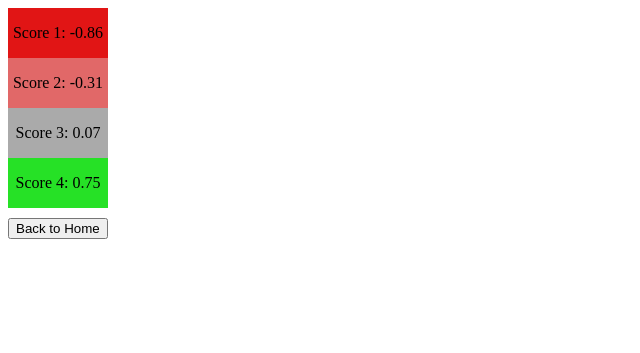
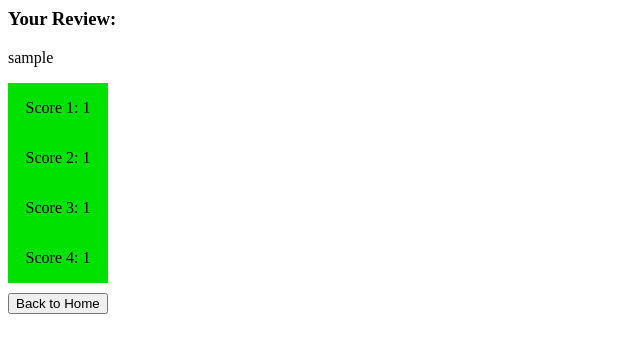
Before and after one commit to UNT-CSCE5214/project-repository-team_iowa, a Flask app: page /success/ in a window 1280 px wide. Shown: the top 353 px of the page, without its empty margins (0-640 px from the left). Run offline with Flask 2, Linux system fonts and the light colour scheme; the visitor is signed in with stand-in values (Sample User, id 1).

Commit message:
Refactoring
Moved some stuff around: getScores is now a regular python function, and scoreColor is now in the context processor so it can be called from within HTML documents.

Also, added a section for the user review on the output page

```diff
--- a/Flask/steamapp/__init__.py
+++ b/Flask/steamapp/__init__.py
@@ -2,33 +2,11 @@ from flask import Flask, redirect, url_for, request, render_template, session
 app = Flask(__name__)
 app.secret_key = 'dev'
 
-def scoreColor(score):
-    # error handling
-    if score < -1 or score > 1:
-        return 'DeepPink'
-    else:
-        # some really funky math to get a good-looking gradient
-
-        # if score is within neutral range, map from rgb(100,100,100) at 0.0 to rgb(200,200,200) at +/-0.1
-        if score >= -0.1 and score <= 0.1:
-            B = 100 + abs(score)*1000
-        # otherwise, B=0 at +/-1, and linearly ramps to 135 at +/-0.1
-        else:
-            B = (1-abs(score))*150
-        # if within neutral range, make the color grey
-        if score <= 0.1:
-            G = B
-        # if score above the neutral threshold, max out the green value
-        else:
-            G = 225
-        # if within neutral range, make the color grey
-        if score >= -0.1:
-            R = B
-        # if score below the neutral threshold, max out the red value
-        else:
-            R = 225
-
-        return f'rgb({R},{G},{B})'
+def getScores():
+        session['score1'] = -0.85
+        session['score2'] = -0.31
+        session['score3'] = 0.07
+        session['score4'] = 0.75
 
 @app.route('/success/')
 def success():
@@ -43,19 +21,43 @@ def home():
     if request.method == 'POST':
         user_text = request.form['user_review']
         session['user_text'] = user_text
+        getScores()
         return redirect(url_for('success'))
     else:
         user = request.args.get('user_review')
         return redirect(url_for('success'))
 
 @app.context_processor
-def getScores():
-    score1 = -0.86
-    score2 = -0.31
-    score3 = 0.07
-    score4 = 0.75
-    return {'score1':score1,'score1_color':scoreColor(score1),'score2':score2,'score2_color':scoreColor(score2),'score3':score3,'score3_color':scoreColor(score3),'score4':score4,'score4_color':scoreColor(score4)}
+def score_processor():
+    def scoreColor(score):
+        # error handling
+        if score < -1 or score > 1:
+            return 'DeepPink'
+        else:
+            # some really funky math to get a good-looking gradient
 
+            # if score is within neutral range, map from rgb(100,100,100) at 0.0 to rgb(200,200,200) at +/-0.1
+            if score >= -0.1 and score <= 0.1:
+                B = 100 + abs(score)*1000
+            # otherwise, B=0 at +/-1, and linearly ramps to 135 at +/-0.1
+            else:
+                B = (1-abs(score))*150
+            # if within neutral range, make the color grey
+            if score <= 0.1:
+                G = B
+            # if score above the neutral threshold, max out the green value
+            else:
+                G = 225
+            # if within neutral range, make the color grey
+            if score >= -0.1:
+                R = B
+            # if score below the neutral threshold, max out the red value
+            else:
+                R = 225
+
+            return f'rgb({R},{G},{B})'
+
+    return dict(scoreColor=scoreColor)
 @app.route('/')
 def main():
     return render_template('home.html')
--- a/Flask/steamapp/static/css/outputStyle.css
+++ b/Flask/steamapp/static/css/outputStyle.css
@@ -1,5 +1,9 @@
 .tr {
 	display:table-row
+}
+
+.user-text{
+	width: 300px;
 }
 #score1 {
 	width: 100px;
--- a/Flask/steamapp/templates/home.html
+++ b/Flask/steamapp/templates/home.html
@@ -1,7 +1,7 @@
 <html>
     <body>
-        <h1>DoIHateThisGame.com</h1>
-        <p>We use math to calculate your feelings!</p>
+        <h1 style="padding-bottom:0px;margin-bottom:0px">DoIHateThisGame.com</h1>
+        <h3 style="padding-top:0px;margin-top:0px">We use math to calculate your feelings!</h3>
 
         <form action = "http://localhost:5000/home" method = "post">
             <p>Please enter your review:</p>
--- a/Flask/steamapp/templates/output.html
+++ b/Flask/steamapp/templates/output.html
@@ -3,24 +3,28 @@
 		<link rel="stylesheet" href="{{ url_for('static', filename='css/outputStyle.css') }}">
 	</head>
     <body>
+		<h3>Your Review:</h3>
+		<div class="user-text">
+			<p>{{ session['user_text'] }}</p>
+		</div>
 		<div class="tr">
-			<div style="background-color:{{ score1_color }}" id='score1'>
-				<p>Score 1: {{ score1 }}</p>
+			<div style="background-color:{{ scoreColor(session['score1']) }}" id='score1'>
+				<p>Score 1: {{ session['score1'] }}</p>
 			</div>
 		</div>
 		<div class="tr">
-			<div style="background-color:{{ score2_color }}" id='score2'>
-				<p>Score 2: {{ score2 }}</p>
+			<div style="background-color:{{ scoreColor(session['score2']) }}" id='score2'>
+				<p>Score 2: {{ session['score2'] }}</p>
 			</div>
 		</div>
 		<div class="tr">
-			<div style="background-color:{{ score3_color }}" id='score3'>
-				<p>Score 3: {{ score3 }}</p>
+			<div style="background-color:{{ scoreColor(session['score3']) }}" id='score3'>
+				<p>Score 3: {{ session['score3'] }}</p>
 			</div>
 		</div>
 		<div class="tr">
-			<div style="background-color:{{ score4_color }}" id='score4'>
-				<p>Score 4: {{ score4 }}</p>
+			<div style="background-color:{{ scoreColor(session['score4']) }}" id='score4'>
+				<p>Score 4: {{ session['score4'] }}</p>
 			</div>
 		</div>
 		<form action="http://127.0.0.1:5000">
```
